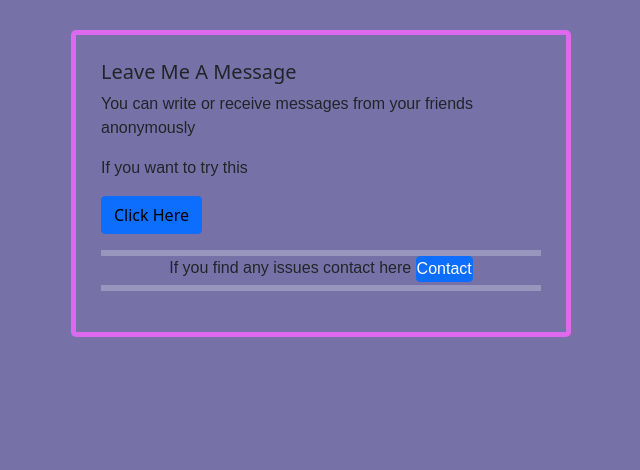
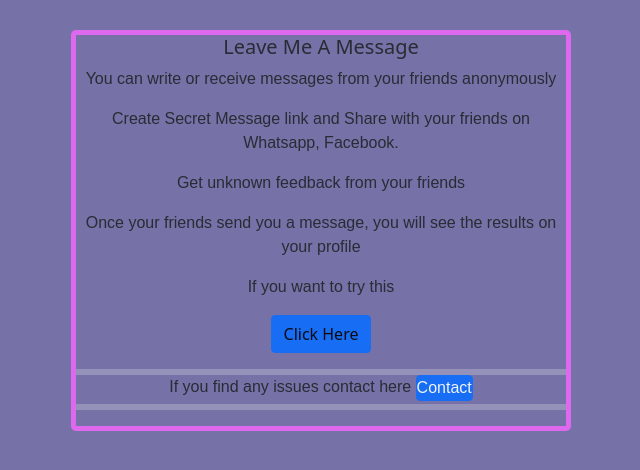
Before and after one commit to PAVANA809/leavemeamessage, a Flask app: page / in a window 1280 px wide. Shown: the top 470 px of the page, without its empty margins (319-959 px from the left). Run offline with Flask 2, Linux system fonts and the light colour scheme; some libraries are stand-ins or nearby versions.

Commit message:
tlbot_removed

```diff
--- a/app.py
+++ b/app.py
@@ -101,7 +101,7 @@ def profile():
             x = i
         profile_data = {
             "user":user,
-            "msg_list":x['Msg']
+            "msg_list": x['Msg']
         }
         return render_template("profile.html",user=profile_data)
     return redirect(url_for("login"))
--- a/static/style.css
+++ b/static/style.css
@@ -3,10 +3,19 @@ body{
     max-width: 500px;
     margin: 30px auto;
     border: 5px solid rgb(222, 104, 238);
-    padding: 25px;
+    padding: 0px;
     border-radius: 5px;
+    /* background-image: url('https://media.istockphoto.com/photos/exclamation-mark-background-picture-id1150102780'); */
+    background-blend-mode: color-burn;
 }
-
+#mainblock{
+    background-color: rgb(118, 114, 167);
+    opacity: 0.9;
+}
+#footerblock{
+     background-color: rgb(118, 114, 167);
+     opacity: 0.9;
+}
 textarea{
     margin: 15px 15px 20px 0px;
 }
--- a/templates/layout.html
+++ b/templates/layout.html
@@ -22,14 +22,16 @@
 </head>
 <body>
 
-    <div>
+    <div id="mainblock">
       {% block content %}{% endblock %}
     </div>
-    <hr style="height: 6px; background-color: white;margin-bottom: 0%;">
+    <div id="footerblock">
+      <hr style="height: 6px; background-color: white;margin-bottom: 0%;">
     <center><div id="footer">
       <p style="margin-bottom: 3px;">If you find any issues contact here <a href="https://t.me/Pavan_809" style="padding: 0;" class="btn btn-primary">Contact</a></p>
     </div></center>
     <hr style="height: 6px; background-color: white;  margin-top: 0%;">
+    </div>
     <script
       src="https://cdn.jsdelivr.net/npm/bootstrap@5.1.3/dist/js/bootstrap.bundle.min.js"
       integrity="sha384-ka7Sk0Gln4gmtz2MlQnikT1wXgYsOg+OMhuP+IlRH9sENBO0LRn5q+8nbTov4+1p"
--- a/templates/leavemeamessage.html
+++ b/templates/leavemeamessage.html
@@ -2,9 +2,11 @@
 {% block title %}Leavemeamessage-Page{% endblock %}
 
 {% block content %}
-<p style="border-top:2px solid white;border-bottom: 2px solid white;">Write a message to {{user}} anonymously</p>
+<center>
+    <p style="border-top:2px solid white;border-bottom: 2px solid white;">Write a message to {{user}} anonymously</p>
 <form action="">
     <textarea id="text" style="margin-bottom: 10px;" class="form-control" placeholder="Write something here..."></textarea>
     <button id="btn" class="btn btn-primary" type="button" onclick="sendmessage()">Send</button>
 </form>
+</center>
 {% endblock %}
--- a/templates/login.html
+++ b/templates/login.html
@@ -3,12 +3,14 @@
 
 {% block content %}
 <center><h2 class="mb-3">Login</h2></center>
-<form action="">
+<center>
+    <form action="">
     <input id="uname" type="text" placeholder="Username" class="form-control">
     <input id="password" type="password" placeholder="Password" class="form-control">
     <p id="login_error"></p>
     <button type="button" onclick="login()" class="btn btn-primary">Login</button>
     <p style="display: inline;">or</p>
     <button type="button" class="btn btn-primary"><a href="/register">Register</a></button>
-</form>
+    </form>
+</center>
 {% endblock %}
--- a/templates/main.html
+++ b/templates/main.html
@@ -2,8 +2,13 @@
 {% block title %}Home-Page{% endblock %}
 
 {% block content %}
-<h5>Leave Me A Message</h5>
-<p>You can write or receive messages from your friends anonymously</p>
-<p>If you want to try this</p>
-<button type="button" class="btn btn-primary"><a href="/register">Click Here</a></button>
+<center>
+    <h5>Leave Me A Message</h5>
+    <p>You can write or receive messages from your friends anonymously</p>
+    <p>Create Secret Message link and Share with your friends on Whatsapp, Facebook.</p>
+    <p>Get unknown feedback from your friends</p>
+    <p>Once your friends send you a message, you will see the results on your profile</p>
+    <p>If you want to try this</p>
+    <button type="button" class="btn btn-primary"><a href="/register">Click Here</a></button>
+</center>
 {% endblock %}
--- a/templates/profile.html
+++ b/templates/profile.html
@@ -11,7 +11,7 @@
 <center><button id="copy" style="display: inline; margin-bottom: 10px;" class="btn btn-primary" type="button" onclick="copyToClipboard('#link')">Copy Link</button><br> </center>
 <center><h4>Messages</h4></center>
 <center id="msglist">
-    {%for i in user['msg_list']%}
+    {%for i in user['msg_list'][::-1] %}
     <p style="border-bottom: 2px solid black;">{{i}}</p>
     {% endfor %}
 </center>
--- a/templates/register.html
+++ b/templates/register.html
@@ -2,7 +2,8 @@
 {% block title %}Register-Page{% endblock %}
 {% block content %}
     <center><h2 class="mb-3">Register</h2></center>
-    <form action="">
+    <center>
+        <form action="">
 
         <input type="text" placeholder="Username" onchange="checkname()" id="uname" class="form-control">
         <p id="unameerror"></p>
@@ -11,11 +12,12 @@
         <p style="font-size: 13px;color: red; padding: 0%;margin: 0%;" id="plength"></p>
 
 
-        <input style="margin-bottom: 0px;" type="password" placeholder="Confirm Password" onchange="checkpassword()" id="pw" class="form-control">
+        <input style="margin-bottom: 5px;" type="password" placeholder="Confirm Password" onchange="checkpassword()" id="pw" class="form-control">
         <p style="font-size: 13px;color: red; padding: 0%;margin: 0%;" id="err"></p>
 
         <button type="button" id="btn" onclick="register()" class="btn btn-primary">Register</button>
         <p style="display: inline;">or</p>
         <button class="btn btn-primary"><a href="/login">Login</a></button>
     </form>
+    </center>
 {% endblock %}
```
